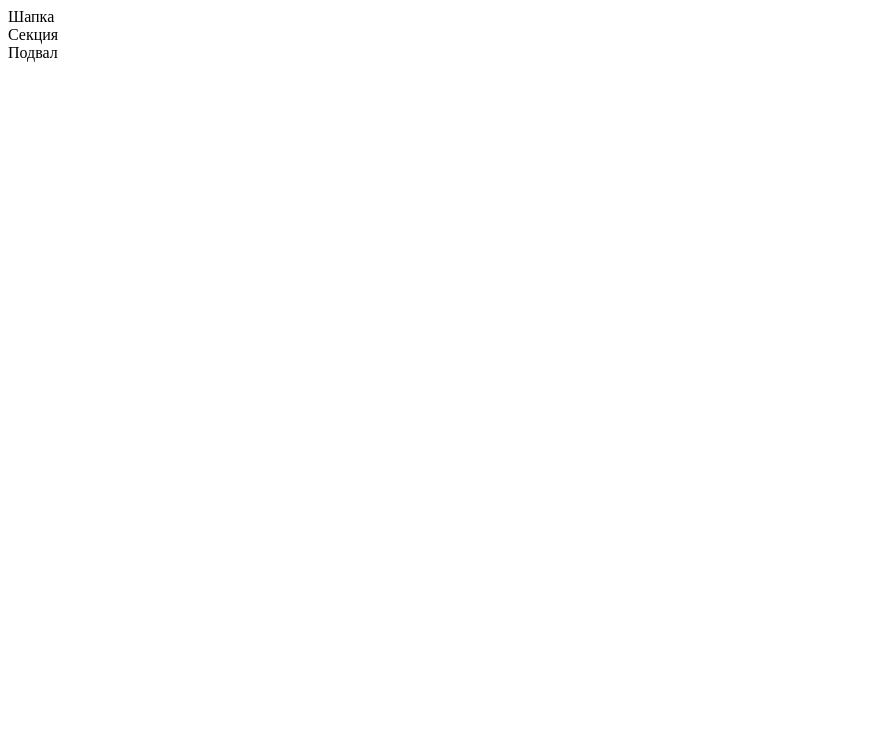
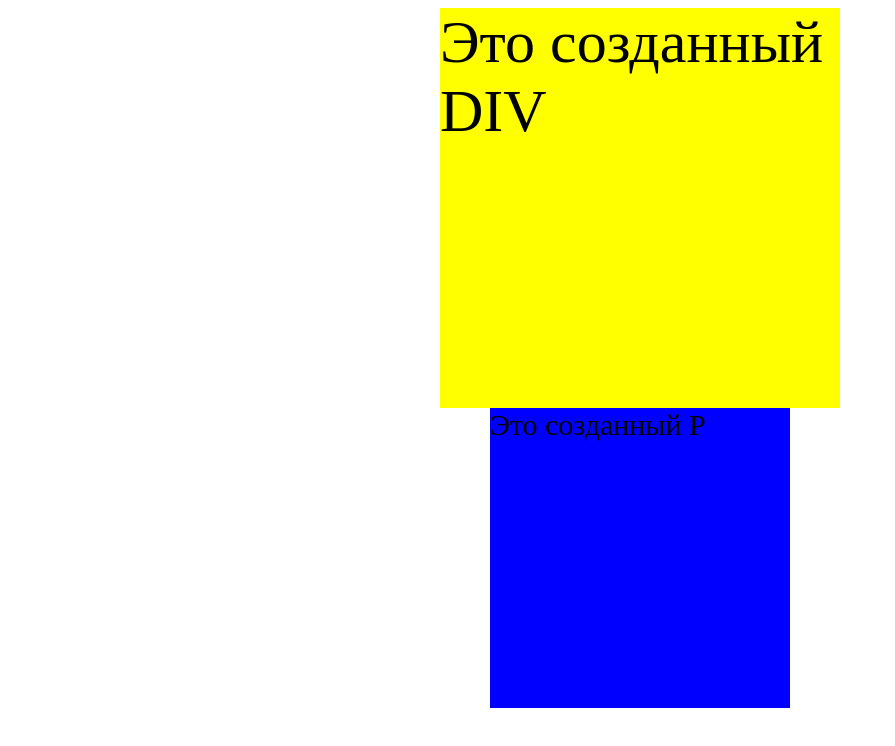
Before and after one commit to Xazar77/Prototype, a plain HTML site: page index.html in a window 1280 px wide. Shown: the whole page, without its empty margins (0-895 px from the left). Drawn offline with Linux system fonts and the light colour scheme.

Commit message:
Выполнил обязательное задание 15 урока

```diff
--- a/index.html
+++ b/index.html
@@ -5,11 +5,12 @@
     <meta http-equiv="X-UA-Compatible" content="IE=edge" />
     <meta name="viewport" content="width=device-width, initial-scale=1.0" />
     <title>Document</title>
-    <script src="./js/script.js"></script>
+
   </head>
-  <body id ="parent">
-    <header class="header">Шапка</header>
-    <section class="section">Секция</section>
-    <footer class="footer">Подвал</footer>
+  <body>
+
+
+
+   <script src="./js/script.js"></script>
   </body>
 </html>
--- a/js/script.js
+++ b/js/script.js
@@ -0,0 +1,67 @@
+'use strict';
+
+
+
+const DomElement = function (selector, height, width, bg, fontSize) {
+    this.selector = selector,
+        this.height = height,
+        this.width = width,
+        this.bg = bg,
+        this.fontSize = fontSize
+
+
+};
+DomElement.prototype.createElem = function () {
+
+    // const point = '.selector',
+    //     grid = '#selector';
+
+    if (this.selector[0] === '.') {
+        const div = document.createElement('div');
+        div.style.cssText = `
+            height: ${this.height};
+            width: ${this.width};
+            background: ${this.bg};
+            font-size: ${this.fontSize};
+            margin: 0 auto;
+            `;
+        div.innerHTML = 'Это созданный DIV';
+        document.body.append(div);
+    }
+    if (this.selector[0] === '#') {
+        const p = document.createElement('p');
+        p.style.cssText = `
+            height: ${this.height};
+            width: ${this.width};
+            background: ${this.bg};
+            font-size: ${this.fontSize};
+            margin: 0 auto;
+           `;
+        p.innerHTML = 'Это созданный P';
+        document.body.append(p);
+
+    }
+
+};
+
+
+const domElem1 = new DomElement('.block', '400px', '400px', 'yellow', '60px');
+
+const domElem2 = new DomElement('#main', '300px', '300px', 'blue', '30px');
+
+
+
+domElem1.createElem();
+domElem2.createElem();
+// console.log(domElem1.createElem());
+
+console.log(domElem1);
+
+
+
+
+//   const point = '.selector',
+//       grid = '#selector';
+// point[0];
+// console.log(point[0]);
+// console.log(grid[0]);
```
